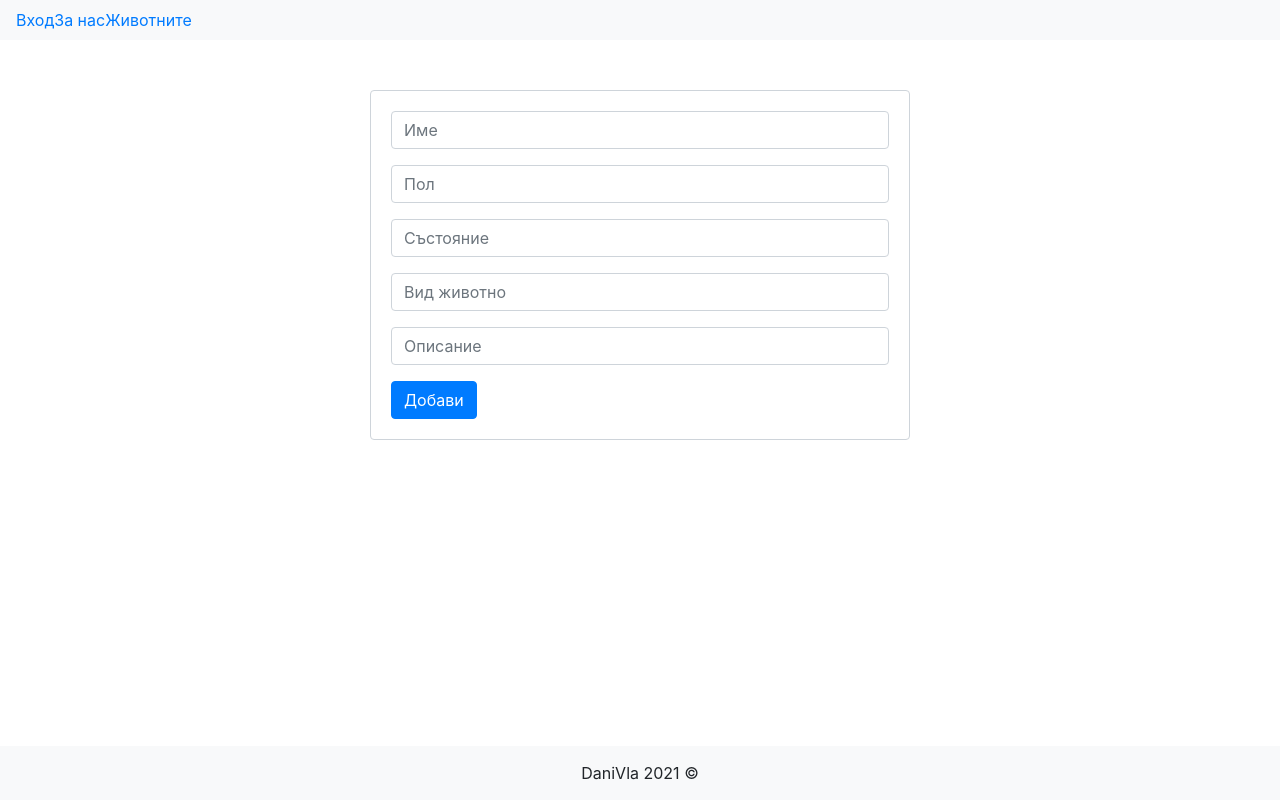
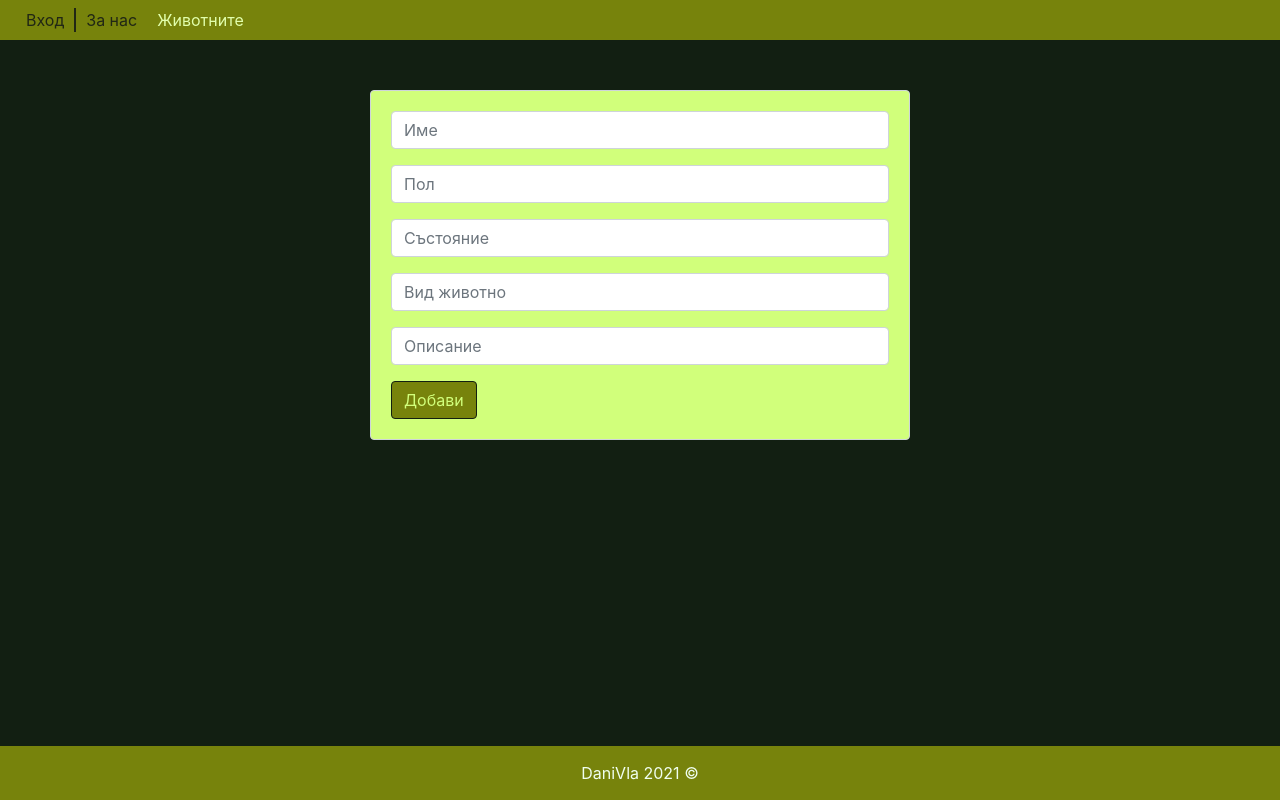
Before and after one commit to SmilePinkiePieIsHere/animalsfriends-v1, a React (Create React App) app: page /animals/add in a window 1280 px wide. Built offline with nearby package versions, Linux system fonts and the light colour scheme; what google-maps-react would draw is missing.

Commit message:
small style edits

```diff
--- a/src/App.scss
+++ b/src/App.scss
@@ -1,40 +1,28 @@
 @import "~bootstrap/scss/bootstrap";
 
-.App {
-  text-align: center;
-}
+body {
+  background: rgb(18, 31, 18);
 
-.App-logo {
-  height: 40vmin;
-  pointer-events: none;
-}
+    .wrapper-main {
+        .form-view {
+            padding: 20px;
+            margin: 50px auto;
+            border: 1px solid #ced4da;
+            border-radius: 0.25rem;
+            background: rgb(209, 255, 123);
+        }
 
-@media (prefers-reduced-motion: no-preference) {
-  .App-logo {
-    animation: App-logo-spin infinite 20s linear;
-  }
-}
+        .btn {
+            color: rgb(209, 255, 123);
+            background: rgb(119, 131, 12);
+            border-color: rgb(18, 31, 18);
 
-.App-header {
-  background-color: #282c34;
-  min-height: 100vh;
-  display: flex;
-  flex-direction: column;
-  align-items: center;
-  justify-content: center;
-  font-size: calc(10px + 2vmin);
-  color: white;
-}
+            &:hover {
+                background: rgb(18, 31, 18);
+            }
+        }
+    }
 
-.App-link {
-  color: #61dafb;
-}
-
-.form-view {
-  padding: 20px;
-  margin: 50px auto;
-  border: 1px solid #ced4da;
-  border-radius: 0.25rem;
 }
 
 @keyframes App-logo-spin {
--- a/src/components/ForUs/ForUs.js
+++ b/src/components/ForUs/ForUs.js
@@ -15,9 +15,9 @@ class ForUs extends Component {
                             <Tabs defaultActiveKey="home" id="uncontrolled-tab-example">
                                 <Tab eventKey="home" title="Нашата цел">
                                     <h2>Да помогнем на животните в беда!</h2>
-                                    <p>Нестопанска организация в помощ на животните в беда.</p>
+                                    <p>Oрганизация в помощ на животните в беда.</p>
                                 </Tab>
-                                <Tab eventKey="profile" title="Карта">
+                                <Tab eventKey="profile" title="Карта" className="wrap-map" >
                                     <GoogleApiWrapper/>
                                 </Tab>
                             </Tabs>
--- a/src/components/ForUs/ForUs.scss
+++ b/src/components/ForUs/ForUs.scss
@@ -1,8 +1,16 @@
 .wrap-for-us {
    min-height: 500px;
    margin:  30px auto;
+   padding: 10px;
+   border-radius: 5px;
+   background: #e2ffad;
 
    h2 {
       padding: 25px 0;
    }
+
+   .wrap-map {
+      position: relative;
+      height: 400px;
+   }
 }
--- a/src/components/ForUs/GoogleApiWrapper.js
+++ b/src/components/ForUs/GoogleApiWrapper.js
@@ -51,7 +51,7 @@ class MapContainer extends Component {
                 onClick={this.onMapClicked}
             >
                 <Marker onClick={this.onMarkerClick}
-                    name={'Общински приют Шемшево'} />
+                    name={'Приют Шемшево'} />
                 <InfoWindow
                     marker={this.state.activeMarker}
                     visible={this.state.showingInfoWindow}
--- a/src/components/General/Footer/Footer.scss
+++ b/src/components/General/Footer/Footer.scss
@@ -5,5 +5,6 @@
     padding: 15px 0;
     width: 100%;
     text-align:  center;
-    background: #f8f9fa;
+    color: honeydew;
+    background: rgb(119, 131, 12);
 }
--- a/src/components/General/Header/Header.js
+++ b/src/components/General/Header/Header.js
@@ -14,7 +14,7 @@ let mainMenuItems = [
 function Header() {
     return (
         <header className="wrapper-header" >
-            <Navbar bg="light" expand="lg">
+            <Navbar expand="lg">
                 <UserSettings currentPage={useLocation().pathname}/>
                 <Navigation menuItems={mainMenuItems} />
             </Navbar>
--- a/src/components/General/Header/Header.scss
+++ b/src/components/General/Header/Header.scss
@@ -1,3 +1,4 @@
 .wrapper-header {
-    background: turquoise;
+    color: rgb(209, 255, 123);
+    background: rgb(119, 131, 12);
 }
--- a/src/components/General/Navigation.js
+++ b/src/components/General/Navigation.js
@@ -1,23 +1,14 @@
-import { Nav, NavItem } from "react-bootstrap";
-//import { LinkContainer } from 'react-router-bootstrap';
-import { Link } from "react-router-dom";
+import { Nav } from "react-bootstrap";
+import { NavLink } from "react-router-dom";
+
+import "./Navigation.scss";
 
 function Navigation(props) {
-    function clickedNav(e) {
-       e.preventDefault();
-
-       console.log(props);
-    }
-
     return (
         <Nav className="mr-auto">
             {
                 props.menuItems.map(m => {
-                    return <Link key={m.id} to={m.link}>{m.title}</Link>
-                    //  ( <LinkContainer to={m.link}>
-                    //             <NavItem eventKey={m.id}>{m.title}</NavItem>
-                    //         </LinkContainer>)
-                  //<Link key={m.id} to={m.link}>{m.title}</Link> //<Nav.Link key={m.id} to={m.link} onClick={clickedNav} >{m.title}</Nav.Link>
+                    return <NavLink key={m.id} to={m.link} activeClassName="active" className="nav-item" >{m.title}</NavLink >
                 })
             }
         </Nav>
--- /dev/null
+++ b/src/components/General/Navigation.scss
@@ -0,0 +1,13 @@
+.nav-item {
+    padding: 0 10px;
+    color:  rgb(33, 39, 21);
+
+    &.active {
+        color: rgb(226, 255, 173);
+    }
+
+    &:hover {
+        text-decoration: none;
+        color: rgb(169, 241, 34);
+    }
+}
--- a/src/components/General/UserState/UserSettings.js
+++ b/src/components/General/UserState/UserSettings.js
@@ -2,6 +2,8 @@ import { useEffect, useState } from "react";
 import { Nav, NavDropdown } from "react-bootstrap";
 import { Link } from "react-router-dom";
 import { useCookies } from 'react-cookie';
+
+import "./UserSettings.scss";
 
 function UserSettings(props) {
     const [cookies, setCookie, removeCookie] = useCookies(); //['username']
@@ -24,11 +26,11 @@ function UserSettings(props) {
     }
 
     return (
-        <Nav>
+        <Nav className="user-settings" >
             {!state.isLogedIn ? (
-                <Link to="/login">Вход</Link>
+                <Link to="/login" className="nav-item">Вход</Link>
             ) : (
-                <NavDropdown title={cookies.username} id="basic-nav-dropdown">
+                <NavDropdown title={cookies.username} id="nav-dropdown" className="nav-item" >
                     <NavDropdown.Item><Link to="/animals/add">Добави Животно</Link></NavDropdown.Item>
                     <NavDropdown.Divider />
                     <NavDropdown.Item onClick={logOut} >Изход</NavDropdown.Item>
--- /dev/null
+++ b/src/components/General/UserState/UserSettings.scss
@@ -0,0 +1,3 @@
+.user-settings {
+    border-right: 2px solid #212715;
+}
```
